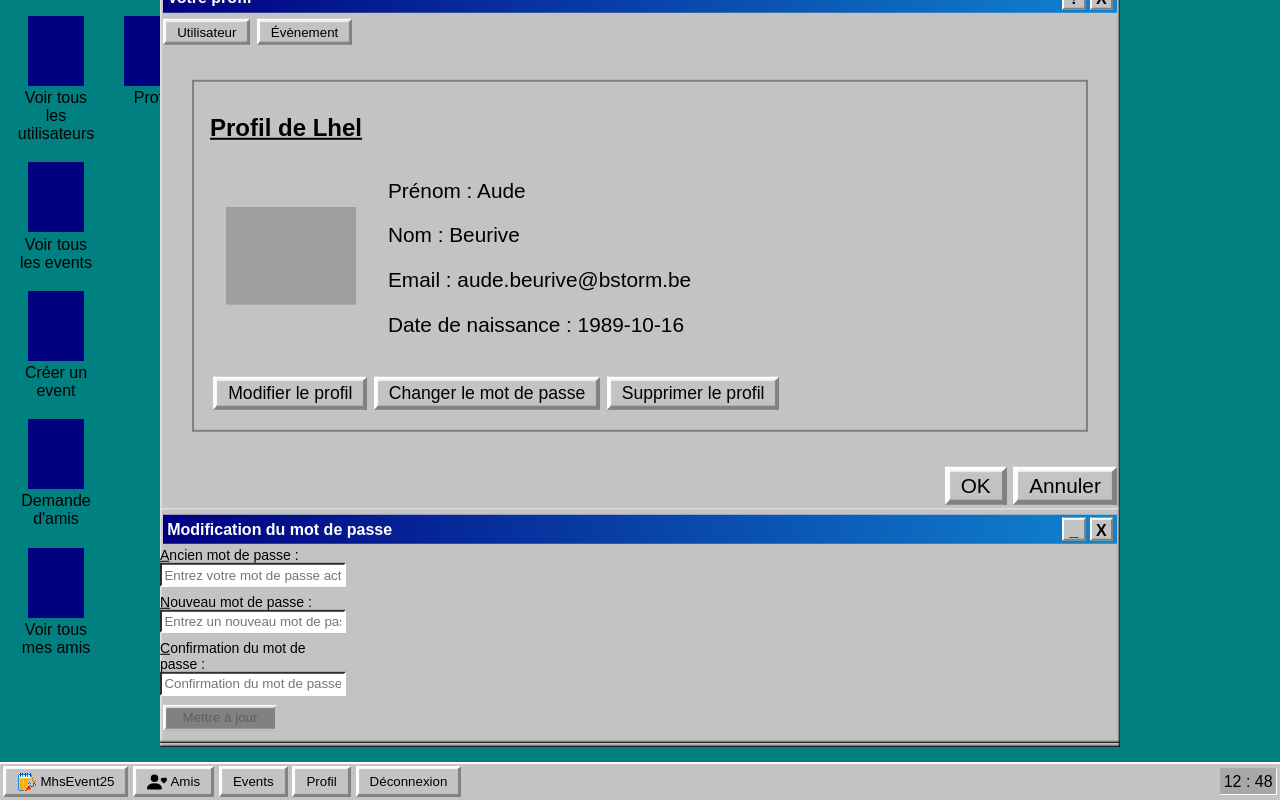
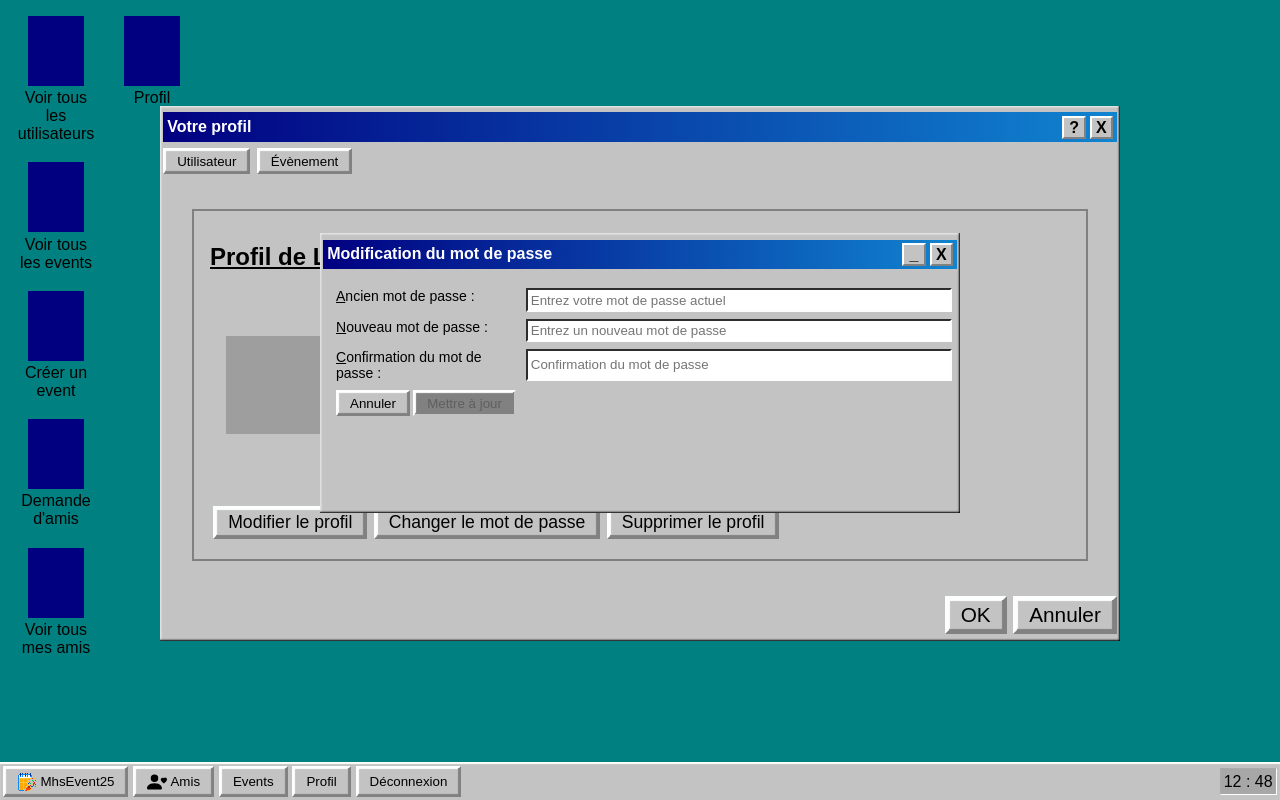
Before and after one commit to Vaganuki/angular_labo_recap, an Angular app: page /profil/change-password in a window 1280 px wide. Built offline with nearby package versions, Linux system fonts and the light colour scheme; no server answers; data requests are answered from the project's data file; sample sign-in values are in the browser's storage; grey boxes are pictures that could not be loaded.

Commit message:
popup front handled

```diff
--- a/public/data/db.json
+++ b/public/data/db.json
@@ -43,11 +43,11 @@
     {
       "email": "hugo@hugo.com",
       "password": "$2a$10$YApJRaWkAox93ly4PjHxA.tV0ka0wYhZau5igcDVYr88yN7u4kaTG",
-      "firstname": "Hugo",
-      "lastname": "Huog",
+      "firstname": "Huog",
+      "lastname": "Marlote",
       "pseudo": "VaginKuni",
       "avatar": "https://media.mas.to/media_attachments/files/111/890/188/210/718/248/original/e4a19b29fa43842f.png",
-      "birthdate": "2025-06-24",
+      "birthdate": "2000-06-29",
       "id": 5
     }
   ],
@@ -79,6 +79,16 @@
       "address": "chez ta daronne",
       "image": "https://www.pokepedia.fr/images/thumb/0/0c/M%C3%A9ga-Lockpin-ROSA.png/1200px-M%C3%A9ga-Lockpin-ROSA.png",
       "id": 2
+    },
+    {
+      "name": "Présentation projet",
+      "description": "Présentation du projet sur lequel on bosse là !!",
+      "userId": "5",
+      "beginDate": "2025-07-01",
+      "endDate": "2025-07-01",
+      "address": "ici",
+      "image": "https://tenor.com/view/pewpewpewpew-ahmed-mohsin-%D8%A3%D8%AD%D9%85%D8%AF-%D9%85%D8%AD%D8%B3%D9%86-hedgehog-dancing-meme-gif-2754780489075620554",
+      "id": 3
     }
   ],
   "participations": [
--- a/src/app/components/user/change-password/change-password.component.html
+++ b/src/app/components/user/change-password/change-password.component.html
@@ -8,10 +8,10 @@
     </div>
 
     <div class="windowContent">
-    <form class="form-container" [formGroup]="passwordForm" (ngSubmit)="onSubmit()">
+        <form [formGroup]="passwordForm" (ngSubmit)="onSubmit()">
 
-      <div class="form-group">
-        <label for="currentPassword">Ancien mot de passe :</label> <br>
+            <div>
+                <label for="currentPassword">Ancien mot de passe :</label>
                 <input
                         type="password"
                         id="currentPassword"
@@ -20,8 +20,8 @@
                 />
             </div>
 
-      <div class="form-group">
-        <label for="newPassword">Nouveau mot de passe :</label> <br>
+            <div>
+                <label for="newPassword">Nouveau mot de passe :</label>
                 <input
                         type="password"
                         id="newPassword"
@@ -30,8 +30,8 @@
                 />
             </div>
 
-      <div class="form-group">
-        <label for="confirmPassword">Confirmation du mot de passe :</label> <br>
+            <div>
+                <label for="confirmPassword">Confirmation du mot de passe :</label>
                 <input
                         type="password"
                         id="confirmPassword"
@@ -40,12 +40,10 @@
                 />
             </div>
 
-      <div class="form-group">
+            <button type="button" [routerLink]="['/profil']"> Annuler</button>
             <button type="submit" [disabled]="passwordForm.invalid">
                 Mettre à jour
             </button>
-      </div>
-
         </form>
     </div>
 </div>
--- a/src/app/components/user/change-password/change-password.component.scss
+++ b/src/app/components/user/change-password/change-password.component.scss
@@ -0,0 +1,16 @@
+.window{
+  min-width: 50vw;
+  min-height: 35vh;
+}
+.windowContent{
+  padding: 1rem;
+}
+form{
+  & div{
+    grid-template-columns: 30% 70%;
+    gap: 0.5rem;
+  }
+  button{
+    margin-left: 0;
+  }
+}
--- a/src/app/components/user/edit-profile/edit-profile.component.scss
+++ b/src/app/components/user/edit-profile/edit-profile.component.scss
@@ -0,0 +1,16 @@
+.window{
+  min-width: 50vw;
+  min-height: 35vh;
+}
+.windowContent{
+  padding: 1rem;
+}
+form{
+  & div{
+    grid-template-columns: 30% 70%;
+    gap: 0.5rem;
+  }
+  button{
+    margin-left: 0;
+  }
+}
--- a/src/app/components/user/edit-profile/edit-profile.component.ts
+++ b/src/app/components/user/edit-profile/edit-profile.component.ts
@@ -64,7 +64,7 @@ export class EditProfileComponent implements OnInit {
     this.userService.updateUser(this.userId, formData).subscribe({
       next: () => {
         alert('Profil mis à jour avec succès !');
-        this.router.navigate(['/main-page/profil']);
+        this.router.navigate(['/profil']);
       },
       error: (err) => {
         console.error('Erreur lors de la mise à jour du profil', err);
--- a/src/app/components/user/profil/profil.component.html
+++ b/src/app/components/user/profil/profil.component.html
@@ -46,7 +46,7 @@
       <button [routerLink]="['/']">Annuler</button>
     </div>
 
-    <div class="childComponent">
+    <div class="childPopUp">
       <router-outlet></router-outlet>
     </div>
 
--- a/src/styles.scss
+++ b/src/styles.scss
@@ -182,3 +182,11 @@ button, input[type="submit"], .button {
   border: inset 0.2rem $accent-color;
   width: fit-content;
 }
+
+.childPopUp{
+  position: absolute;
+  top: 50%;
+  left: 50%;
+  transform: translate(-50%, -50%);
+  z-index: 11;
+}
```
Lines whose indentation alone changed are shown as unchanged.
